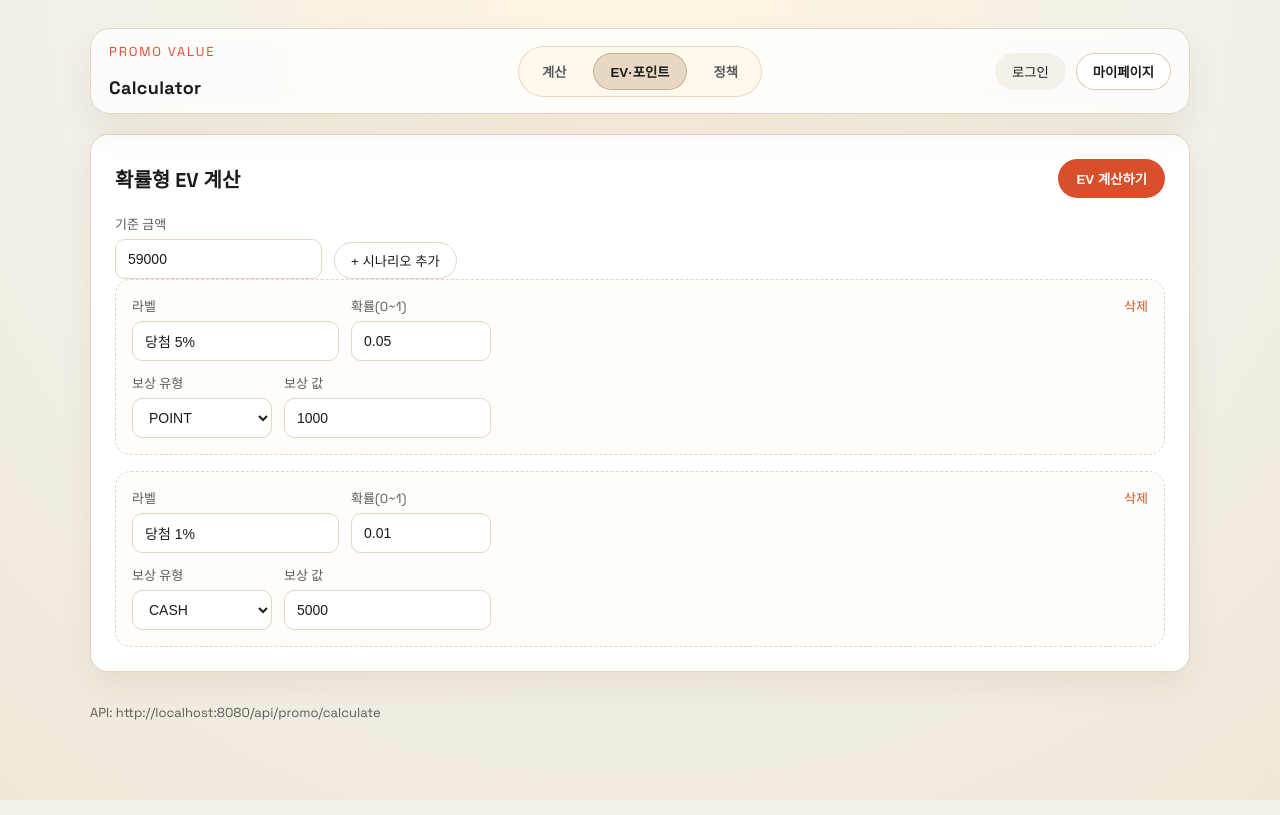
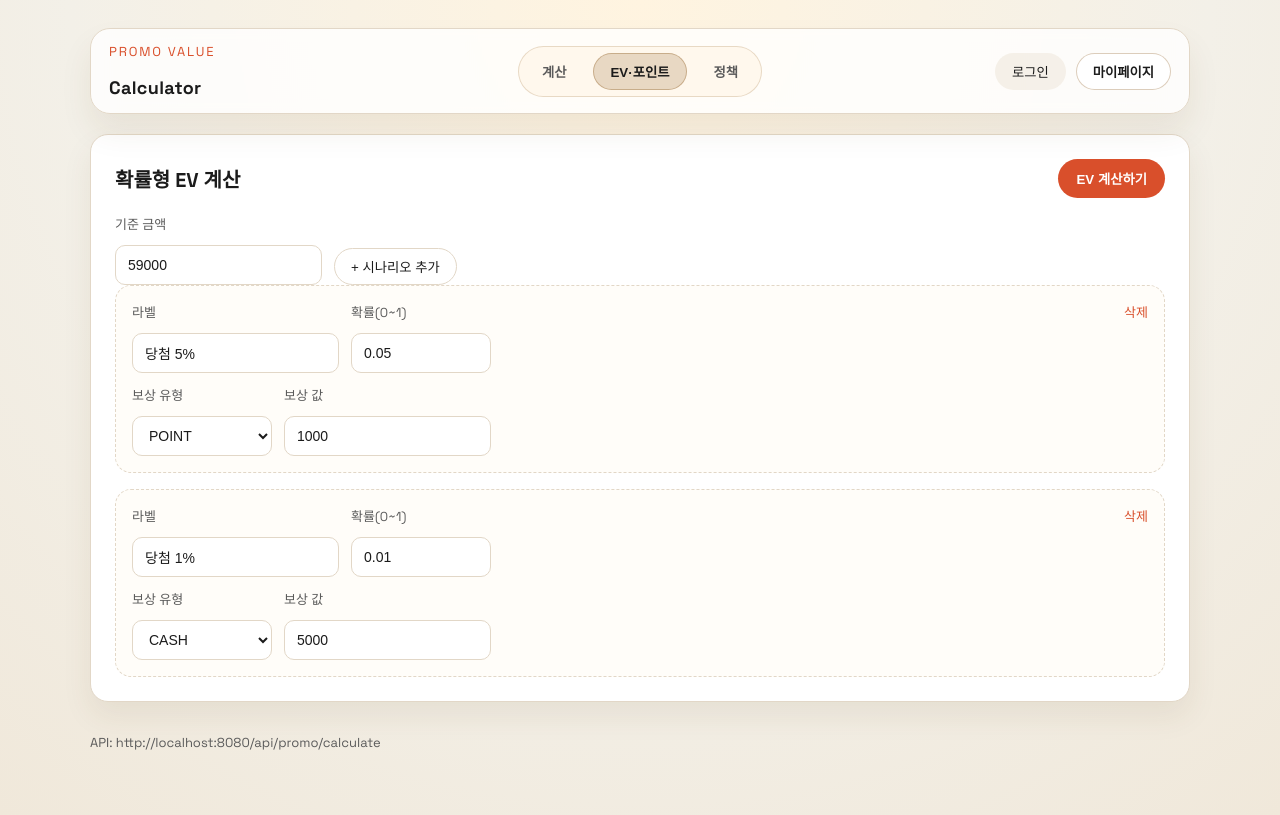
Before and after one commit to Kyoungwoong/noaats-assignment-test, a Next.js app in the folder frontend/: page / in a window 1280 px wide. Both pictures are taken after a click on the button "EV·포인트". Built offline with nearby package versions, Linux system fonts and the light colour scheme.

Commit message:
style(frontend): add EV label spacing

```diff
--- a/frontend/src/app/page.module.css
+++ b/frontend/src/app/page.module.css
@@ -320,6 +320,14 @@
   min-width: 140px;
 }
 
+.evPanel .fieldSmall {
+  gap: 10px;
+}
+
+.evPanel .fieldSmall span {
+  margin-bottom: 2px;
+}
+
 .row {
   display: flex;
   flex-wrap: wrap;
--- a/frontend/src/app/page.tsx
+++ b/frontend/src/app/page.tsx
@@ -660,7 +660,7 @@ export default function Home() {
         )}
 
         {activeTab === "EV" && (
-        <section className={styles.panel}>
+        <section className={`${styles.panel} ${styles.evPanel}`}>
           <div className={styles.sectionHeader}>
             <h2 className={styles.sectionTitle}>확률형 EV 계산</h2>
             <button type="button" className={styles.primaryButton} onClick={handleEvCalculate}>
```
